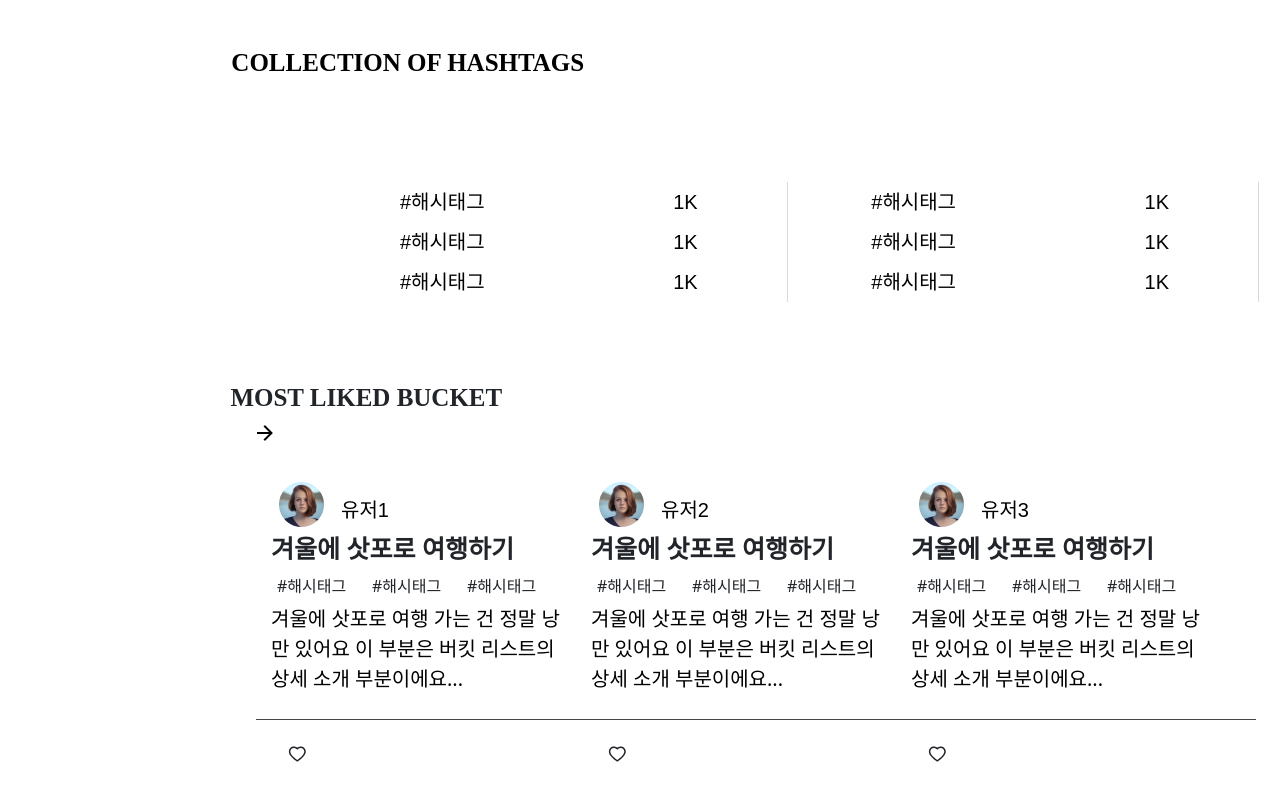
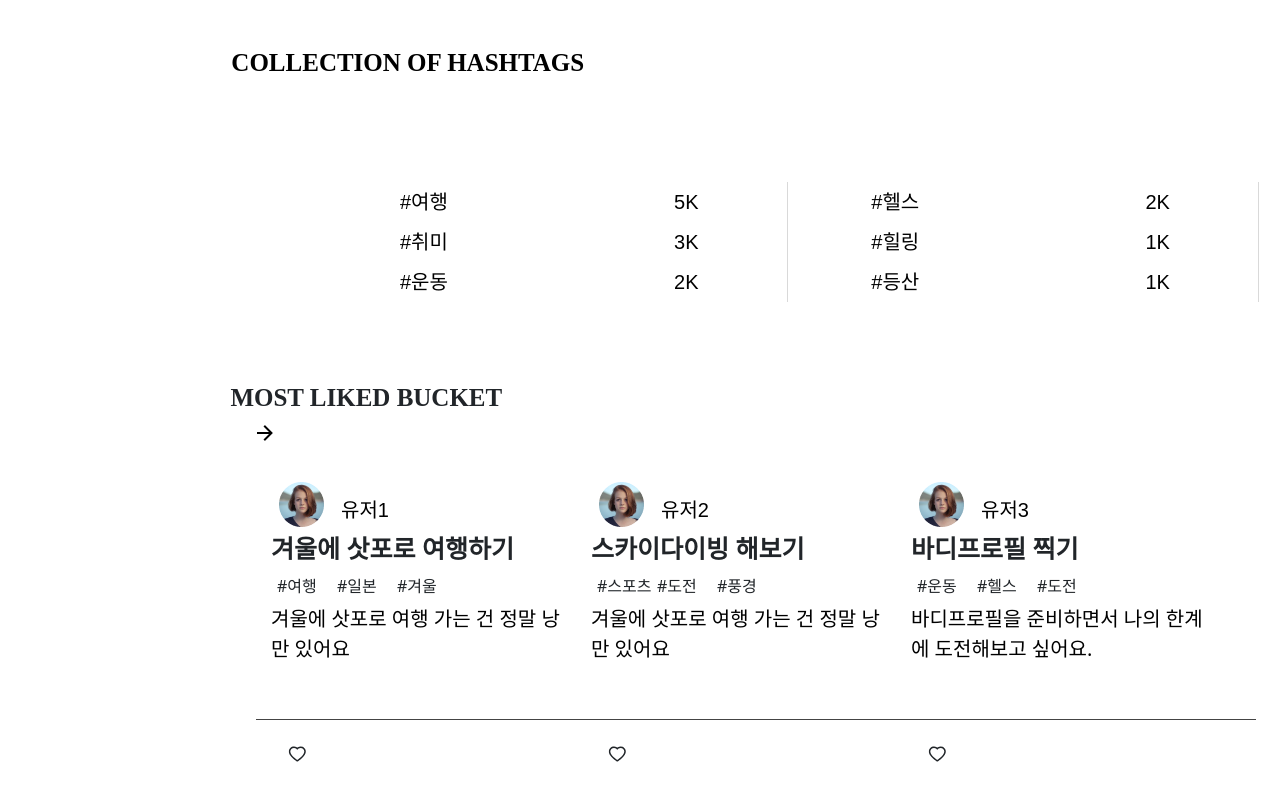
Before and after one commit to sense-web-framework/life-map, a React (Create React App) app in the folder life-map/: page /community in a window 1280 px wide. Shown: the part 721-1521 px from the top of the page. Built offline with nearby package versions, Linux system fonts and the light colour scheme; no server answers; a web font is replaced by a local one.

Commit message:
FEAT: Community페이지 게시물 내용
커뮤니티 라운지 페이지에서 글을 클릭했을때 글 내용을 팝업창으로 띄웠고 커뮤니티 전체 디자인을 수정하였습니다.

```diff
--- a/life-map/src/css/Community_page.css
+++ b/life-map/src/css/Community_page.css
@@ -145,13 +145,14 @@
   position: relative;
   display: flex;
   align-items: center;
-  gap: 50%; /* 원하는 간격을 조절할 수 있습니다 */
+  gap: 60%; /* 원하는 간격을 조절할 수 있습니다 */
   font-size: 20px;
   font-family: Arimo;
 }
 .h span {
   white-space: nowrap; /* 텍스트 줄 바꿈 방지 */
 }
+
 .mostLiked-title{
   position: absolute;
   width: 284px;
@@ -235,8 +236,7 @@
   list-style: none;
   position: relative;
   float: left;
-  margin-right: 15px;
-  width: 80px;
+  width: 60px;
   top: 100px;
   left: 21px;
 }
--- a/life-map/src/css/Lounge_Board.css
+++ b/life-map/src/css/Lounge_Board.css
@@ -151,3 +151,34 @@ table td {
     color: white;
     font-size: 14px;
 }
+#show-card{
+    position: relative;
+    top: 320px;
+    width: 600px;
+    height: 550px;
+    left: 50%;
+    transform: translate( -50%, -50%);
+    border: 2px solid gray;
+    border-radius: 10px 10px;
+}
+#showTable{
+    position: absolute;
+    top:20px;
+    width: 400px;
+    font-size: 20px;
+    margin-left: 10%;
+}
+#modal{
+    position:absolute;
+    /* top: 100px; */
+    /* transform: translate( -50%, -50%); */
+    width: 900px;
+    height: 700px;
+    overflow: hidden;
+
+}
+#show-title{
+    font-family: 'KoPub돋움체 Bold';
+    font-size: 27px;
+    text-align: center;
+}
--- a/life-map/src/pages/Bucket_Community.js
+++ b/life-map/src/pages/Bucket_Community.js
@@ -20,43 +20,43 @@ function Bucket_Community(){
                     <ul>
                         <li>
                         <div class="h">
-                            <span>#해시태그</span>
+                            <span>#여행</span>
+                            <span>5K</span>
+                        </div>
+                        <div class="h">
+                            <span>#취미</span>
+                            <span>3K</span>
+                        </div>
+                        <div class="h">
+                            <span>#운동</span>
+                            <span>2K</span>
+                        </div>
+                        </li>
+                        <li>
+                        <div class="h">
+                            <span>#헬스</span>
+                            <span>2K</span>
+                        </div>
+                        <div class="h">
+                            <span>#힐링</span>
                             <span>1K</span>
                         </div>
                         <div class="h">
-                            <span>#해시태그</span>
-                            <span>1K</span>
-                        </div>
-                        <div class="h">
-                            <span>#해시태그</span>
+                            <span>#등산</span>
                             <span>1K</span>
                         </div>
                         </li>
                         <li>
                         <div class="h">
-                            <span>#해시태그</span>
+                            <span>#맛집</span>
                             <span>1K</span>
                         </div>
                         <div class="h">
-                            <span>#해시태그</span>
+                            <span>#도전</span>
                             <span>1K</span>
                         </div>
                         <div class="h">
-                            <span>#해시태그</span>
-                            <span>1K</span>
-                        </div>
-                        </li>
-                        <li>
-                        <div class="h">
-                            <span>#해시태그</span>
-                            <span>1K</span>
-                        </div>
-                        <div class="h">
-                            <span>#해시태그</span>
-                            <span>1K</span>
-                        </div>
-                        <div class="h">
-                            <span>#해시태그</span>
+                            <span>#그림</span>
                             <span>1K</span>
                         </div>
                         </li>
@@ -74,37 +74,35 @@ function Bucket_Community(){
                     <div className="user-name">유저1</div>
                     <div className="title">겨울에 삿포로 여행하기</div>
                     <div className="hashtag">
-                        <li>#해시태그</li><li>#해시태그</li><li>#해시태그</li>
+                        <li>#여행</li><li>#일본</li><li>#겨울</li>
                     </div>
                     <div className="content">
                     겨울에 삿포로 여행 가는 건 정말 낭만 있어요
-                    이 부분은 버킷 리스트의 상세 소개 부분이에요...</div>
+                    </div>
                     <div className="division-line"></div>
                     <div className="liked"><LikeButton></LikeButton></div>
                 </div>
                 <div className="user2">
                     <div className="user-icon"></div>
                     <div className="user-name">유저2</div>
-                    <div className="title">겨울에 삿포로 여행하기</div>
+                    <div className="title">스카이다이빙 해보기</div>
                     <div className="hashtag">
-                        <li>#해시태그</li><li>#해시태그</li><li>#해시태그</li>
+                        <li>#스포츠</li><li>#도전</li><li>#풍경</li>
                     </div>
                     <div className="content">
-                    겨울에 삿포로 여행 가는 건 정말 낭만 있어요
-                    이 부분은 버킷 리스트의 상세 소개 부분이에요...</div>
+                    겨울에 삿포로 여행 가는 건 정말 낭만 있어요 </div>
                     <div className="division-line"></div>
                     <div className="liked"><LikeButton></LikeButton></div>
                 </div>
                 <div className="user3">
                     <div className="user-icon"></div>
                     <div className="user-name">유저3</div>
-                    <div className="title">겨울에 삿포로 여행하기</div>
+                    <div className="title">바디프로필 찍기</div>
                     <div className="hashtag">
-                        <li>#해시태그</li><li>#해시태그</li><li>#해시태그</li>
+                        <li>#운동</li><li>#헬스</li><li>#도전</li>
                     </div>
                     <div className="content">
-                    겨울에 삿포로 여행 가는 건 정말 낭만 있어요
-                    이 부분은 버킷 리스트의 상세 소개 부분이에요...</div>
+                    바디프로필을 준비하면서 나의 한계에 도전해보고 싶어요.</div>
                     <div className="division-line"></div>
                     <div className="liked"><LikeButton></LikeButton></div>
                 </div>
--- a/life-map/src/pages/LikeButton.js
+++ b/life-map/src/pages/LikeButton.js
@@ -11,12 +11,10 @@ class LikeButton extends React.Component{
         this.state.isChecked ?
         this.setState({
             isChecked: false,
-            notice: '',
         })
         :
         this.setState({
             isChecked: true,
-            notice: '좋아요 1회',
         });
     }
     render(){
@@ -26,7 +24,6 @@ class LikeButton extends React.Component{
                     {this.state.isChecked ?
                     <HeartFilled className="button red" onClick={this.onClick}/> :
                     <HeartOutlined className="button" onClick={this.onClick}/>}
-                    <h3>{this.state.notice}</h3>
                 </div>
             </React.Fragment>
         )
--- /dev/null
+++ b/life-map/src/pages/LoungeShow.js
@@ -0,0 +1,26 @@
+import {useState,useEffect} from 'react'
+import '../css/Lounge_Board.css'
+function LoungeShow(){
+    const [posts, setPosts] = useState([]);
+    useEffect(() => {
+        // localStorage에서 데이터를 읽어옴
+        const storedPosts = JSON.parse(localStorage.getItem('Lounge_post')) || [];
+        setPosts(Array.isArray(storedPosts) ? storedPosts : []);
+      }, []);
+      const user=localStorage.getItem('key')
+    return(
+        <div clasName="LoungeShow">
+            <div id="show-title">라운지 게시판</div>
+            <div id="show-card">
+            {posts.map((post,index)=>(
+                <tr id="showTable">
+                    <p>작성자: {user}</p>
+                    <p>제목: {post.title}</p>
+                    <p>내용: {post.content}</p>
+                </tr>
+            ))}
+            </div>
+        </div>
+    )
+}
+export default LoungeShow;
--- a/life-map/src/pages/Lounge_Board.js
+++ b/life-map/src/pages/Lounge_Board.js
@@ -1,8 +1,8 @@
 import '../css/Lounge_Board.css'
 import React, {useState,useEffect} from 'react'
 import {Link} from 'react-router-dom';
-// import Modal from 'react-modal'
-import Add_Lounge from './Add_Lounge'
+import Modal from 'react-modal'
+import LoungeShow from './LoungeShow'
 function Lounge_Board(){
     const today = new Date();
 
@@ -10,7 +10,7 @@ function Lounge_Board(){
     const goToTop = () => {
         window.scrollTo({ top: 0, behavior: "smooth" });
       };
-    // const [modalIsOpen, setModalIsOpen] = useState(false);
+    const [modalIsOpen, setModalIsOpen] = useState(false);
     const [posts, setPosts] = useState([]);
     useEffect(() => {
         // localStorage에서 데이터를 읽어옴
@@ -31,55 +31,55 @@ function Lounge_Board(){
                         <th>조회수</th>
                     </tr>
                     {posts.map((post,index)=>(
-                    <tr key={index}>
+                    <tr key={index} onClick={()=>setModalIsOpen(true)} >
                         <td>{13+num-index}</td>
                         <td class="subject">{post.title}</td>
                         <td>{user}</td>
                         <td>{formattedDate}</td>
-                        <td>0</td>
+                        <td>1</td>
                     </tr>
                     ))}
                     <tr>
                         <td>13</td>
-                        <td class="subject">제목입니다</td>
-                        <td>유저</td>
-                        <td>2023.10.08</td>
-                        <td>0</td>
+                        <td class="subject">겨울에 가기 좋은 해외여행지 추천</td>
+                        <td>rgreged@naver.com</td>
+                        <td>2023.10.24</td>
+                        <td>22</td>
                     </tr>
                     <tr>
                         <td>12</td>
-                        <td class="subject">제목입니다</td>
-                        <td>유저</td>
-                        <td>2023.10.08</td>
-                        <td>0</td>
+                        <td class="subject">뜨개질 시작했어요~</td>
+                        <td>anvgjnkd@daum.net</td>
+                        <td>2023.10.15</td>
+                        <td>15</td>
                     </tr>
                     <tr>
                         <td>11</td>
-                        <td class="subject">제목입니다</td>
-                        <td>유저</td>
+                        <td class="subject">맛집 추천해주세요!</td>
+                        <td>jinha31@naver.com</td>
                         <td>2023.10.08</td>
-                        <td>0</td>
+                        <td>25</td>
                     </tr>
                     <tr>
                         <td>10</td>
-                        <td class="subject">제목입니다</td>
-                        <td>유저</td>
-                        <td>2023.10.08</td>
-                        <td>0</td>
+                        <td class="subject">한성대 주변 맛집 모음</td>
+                        <td>keunnv@gmail.com</td>
+                        <td>2023.09.28</td>
+                        <td>53</td>
                     </tr>
                     <tr>
                         <td>9</td>
-                        <td class="subject">제목입니다</td>
-                        <td>유저</td>
-                        <td>2023.10.08</td>
-                        <td>0</td>
+                        <td class="subject">10kg뺀 다이어트 방법</td>
+                        <td>qopq@naver.com</td>
+                        <td>2023.09.17</td>
+                        <td>24</td>
                     </tr>
                     <tr>
                         <td>8</td>
-                        <td class="subject">제목입니다</td>
-                        <td>유저</td>
-                        <td>2023.10.08</td>
-                        <td>0</td>
+                        <td class="subject">ESFJ 특징</td>
+                        <td>jdujd@gmail.com</td>
+                        <td>2023.09.10</td>
+                        <td>35</td>
                     </tr>
                 </table>
             <div class="paging">
@@ -94,10 +94,9 @@ function Lounge_Board(){
             <Link to={"/community/lounge_community/add_Lounge"}>
             <input type="button" value="글쓰기" className="L_write_btn"onClick={goToTop} ></input>
             </Link>
-            {/* onClick={()=>setModalIsOpen(true)} */}
-            {/* <Modal isOpen={modalIsOpen} onRequestClose={() => setModalIsOpen(false)}>
-      	<Add_Lounge/>
-      </Modal> */}
+            <Modal id="modal" isOpen={modalIsOpen} onRequestClose={() => setModalIsOpen(false)}>
+      	<LoungeShow/>
+      </Modal>
         </div>
     </div>
     );
```
